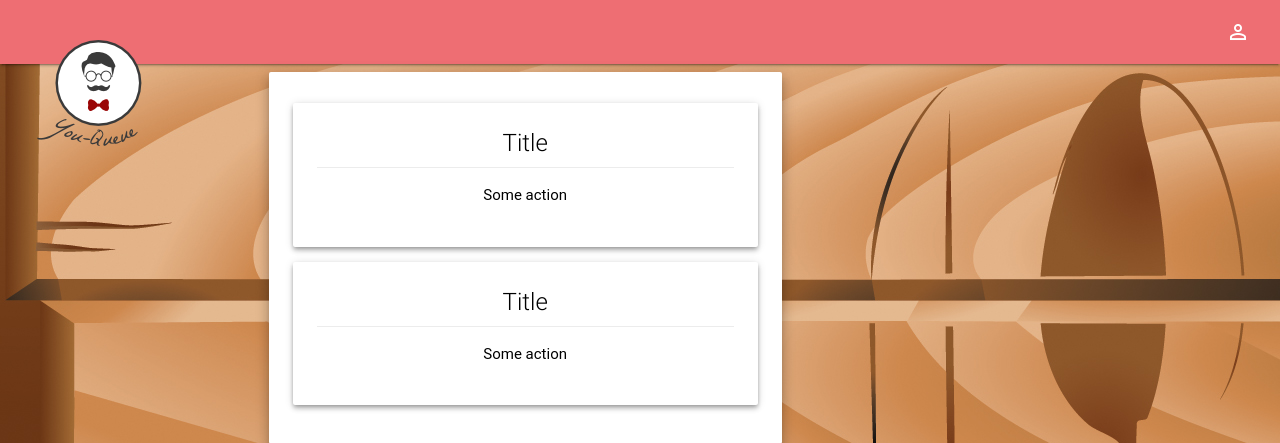
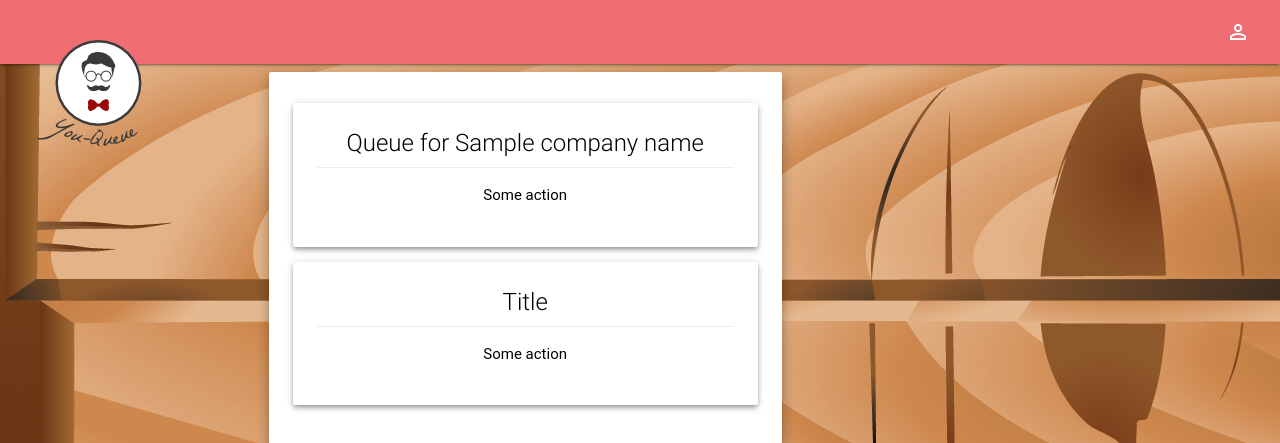
Before and after one commit to jpsilkjr86/you-queue, a Node server app: template views/dashboard.handlebars in a window 1280 px wide. Shown: the top 443 px of the page. Run offline with Node 20, Linux system fonts and the light colour scheme; the template is opened without the code that fills it: most values are stand-ins (such as "Sample title", 1, 10 or a date in 2020); some libraries are stand-ins or nearby versions; some web fonts are replaced.

Commit message:
added handlebars rendering of user info on dashboard.handlebars

```diff
--- a/views/dashboard.handlebars
+++ b/views/dashboard.handlebars
@@ -4,7 +4,11 @@
             <div class="card-content">
                 <div class="card z-depth-2">
                     <div class="card-content black-text center-align">
-                        <span class="card-title">Title</span>
+                        {{#if company_name}}
+                        <span class="card-title">Queue for {{company_name}}</span>
+                        {{else}}
+                        <span class="card-title">Queue for {{first_name}}</span>
+                        {{/if}}
                         <div class="card-action center">
                             Some action
                         </div> <!-- end of card-action -->
```
Also changed, not shown: controllers/html-routes.js (+12 -2 lines).
